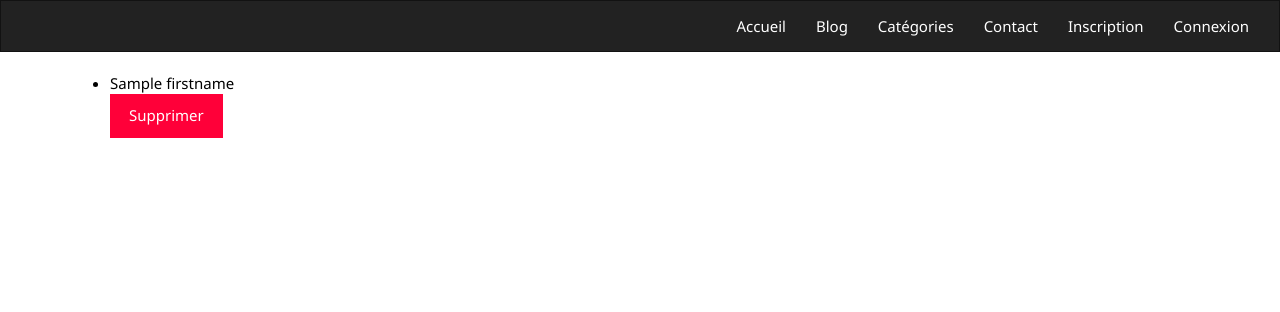
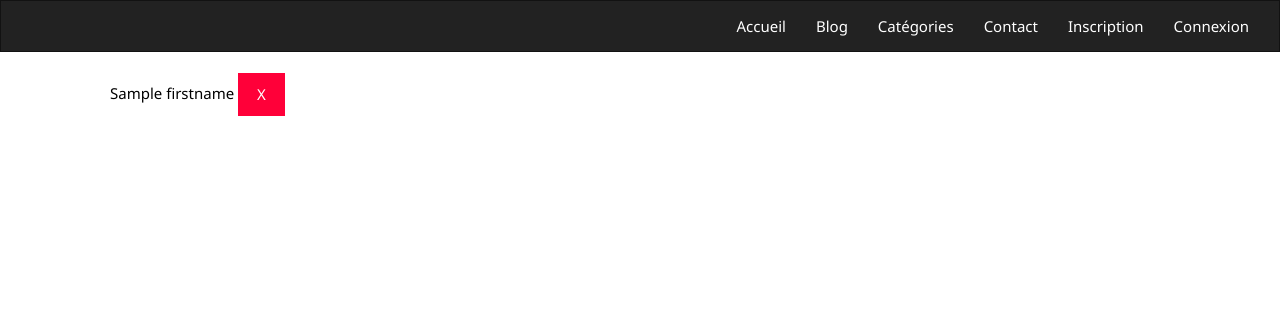
Before and after one commit to JrBour/symfony-blog, a Symfony app: template templates/contact/show_all.html.twig in a window 1280 px wide. Shown: the top 312 px of the page. Run offline with Twig, Linux system fonts and the light colour scheme; the template is opened without the code that fills it: most values are stand-ins (such as "Sample title", 1, 10 or a date in 2020); some libraries are stand-ins or nearby versions.

Commit message:
edit contact : change formtype

```diff
--- a/src/Form/ContactType.php
+++ b/src/Form/ContactType.php
@@ -9,6 +9,7 @@ use Symfony\Component\Form\Extension\Core\Type\SubmitType;
 use Symfony\Component\Form\Extension\Core\Type\FileType;
 use Symfony\Component\Form\Extension\Core\Type\EmailType;
 use Symfony\Component\Form\Extension\Core\Type\TextType;
+use Symfony\Component\Form\Extension\Core\Type\TextareaType;
 
 class ContactType extends AbstractType
 {
@@ -18,7 +19,7 @@ class ContactType extends AbstractType
       ->add('firstname', TextType::class)
       ->add('lastname', TextType::class)
       ->add('mail', EmailType::class)
-      ->add('message', TextType::class)
+      ->add('message', TextareaType::class)
       ->add('submit', SubmitType::class);
   }
   public function configureOptions(OptionsResolver $resolver)
--- a/templates/contact/show_all.html.twig
+++ b/templates/contact/show_all.html.twig
@@ -2,9 +2,15 @@
 {% block body %}
   <ul>
     {% for contact in contacts %}
-        <a href="{{ path('show_contact', {id: contact.id}) }}"><li>{{ contact.firstname }}</li></a>
-        <a href="{{ path('remove_contact', {id: contact.id}) }}"><button type="button" class="btn btn-danger">Supprimer</button></a>
+      <div class="">
+        <a href="{{ path('show_contact', {id: contact.id}) }}"><li style="display: inline-block">{{ contact.firstname }}</li></a>
+        <a href="{{ path('remove_contact', {id: contact.id}) }}"><button type="button" class="btn btn-danger">X</button></a>
+      </div>
     {% endfor %}
   </ul>
+{% endblock %}
+{% block javascripts %}
+<script type="text/javascript">
 
+</script>
 {% endblock %}
```
